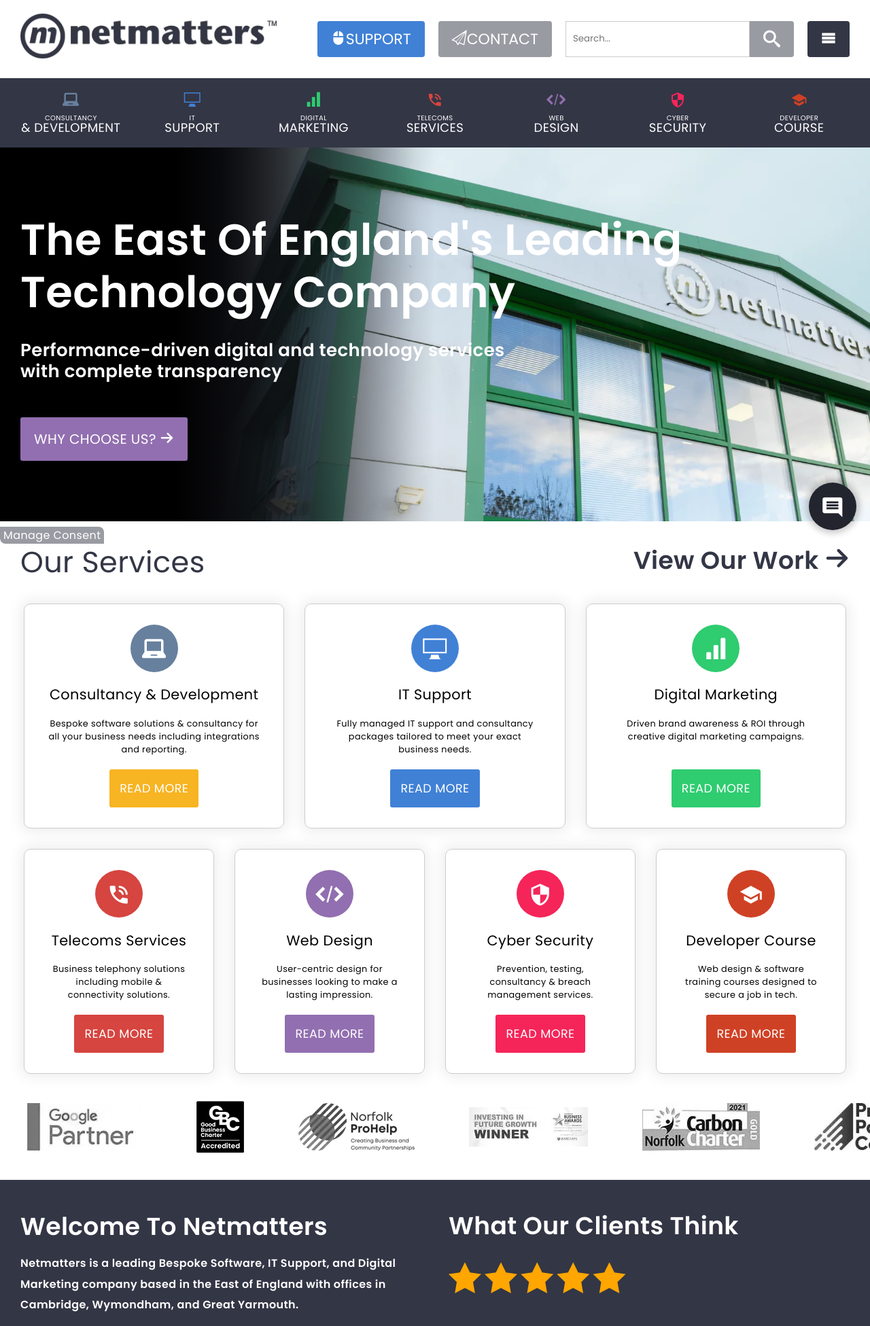
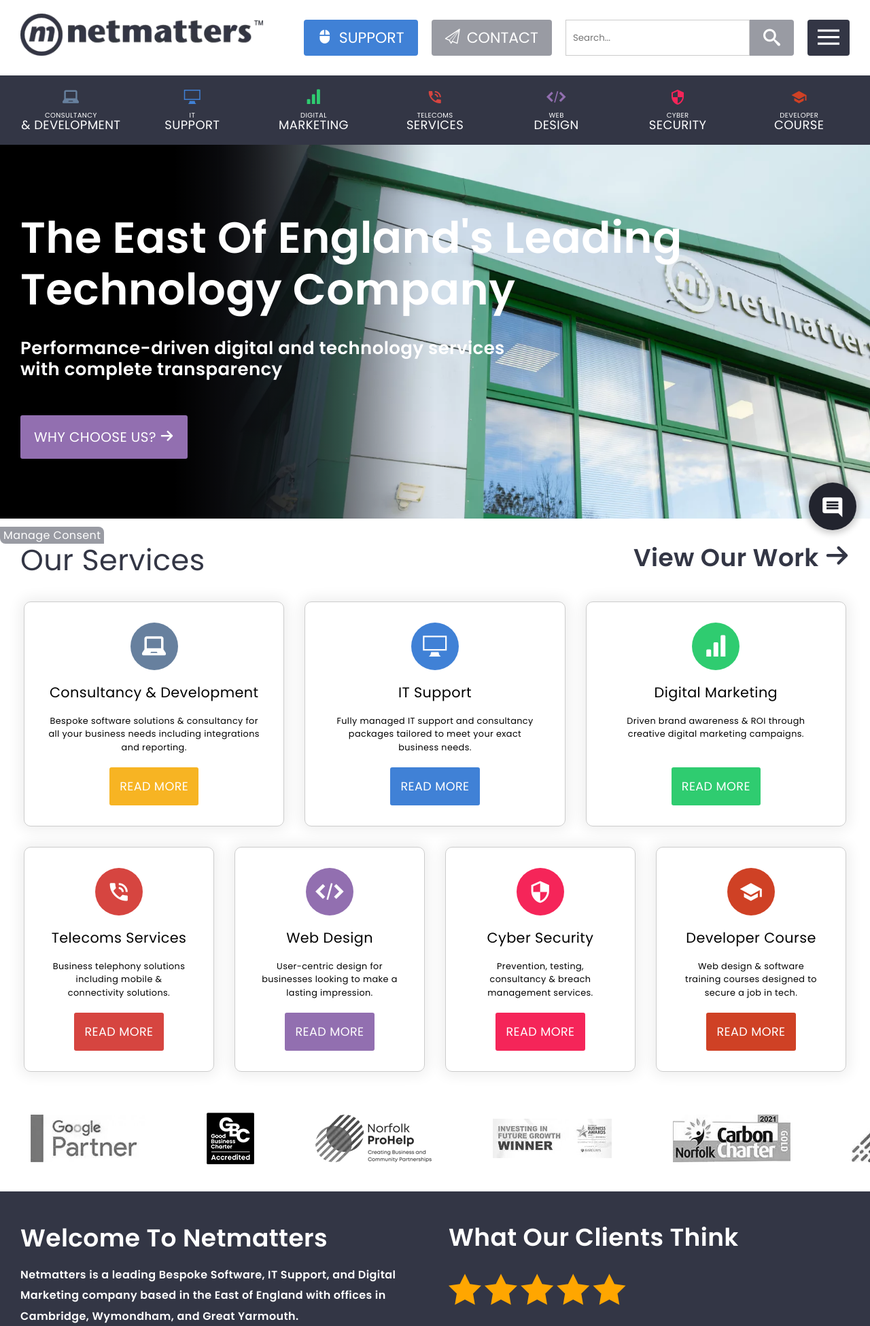
Before and after one commit to Max-Seaman/Netmatters-Homepage, a PHP site: page / in a window 1280 px wide. Shown: the top 1951 px of the page at 68% size. Run offline with PHP 8.4, Linux system fonts and the light colour scheme.

Commit message:
Changes from others suggestions
changes made after talking to others about what could be improved

```diff
--- a/css/fonts.css
+++ b/css/fonts.css
@@ -24,6 +24,21 @@
   -moz-osx-font-smoothing: grayscale;
 }
 
+.icon-menu:before {
+  content: "\e90c";
+}
+.icon-question:before {
+  content: "\e901";
+}
+.icon-cloudsmall:before {
+  content: "\e928";
+}
+.icon-consultancy:before {
+  content: "\e908";
+}
+.icon-bar:before {
+  content: "\e900";
+}
 .icon-monitor:before {
   content: "\e909";
 }
@@ -47,9 +62,6 @@
 }
 .icon-search:before {
   content: "\e986";
-}
-.icon-menu1:before {
-  content: "\e9bd";
 }
 .icon-download:before {
   content: "\e9c7";
@@ -132,18 +144,6 @@
 .icon-cloud:before {
   content: "\e926";
 }
-.icon-question:before {
-  content: "\e901";
-}
-.icon-cloudsmall:before {
-  content: "\e928";
-}
-.icon-consultancy:before {
-  content: "\e908";
-}
-.icon-bar:before {
-  content: "\e900";
-}
 .icon-x:before {
   content: "\e902";
 }
--- a/css/style.css
+++ b/css/style.css
@@ -662,6 +664,8 @@
 }
 .items .menu {
   background-color: #333645;
+  font-size: 2rem;
+  padding: 5px 15px 0;
 }
 .items .menu:hover {
   background-color: rgb(24.99, 26.46, 33.81);
@@ -682,12 +686,21 @@
   background-color: rgb(126.1855670103, 128.7113402062, 138.8144329897);
 }
 
+.support i, .contact i {
+  padding-right: 10px;
+}
+
 .search {
   display: flex;
 }
 .search-1 input {
+  outline: none;
   padding-left: 10px;
   border: 1px solid #ccc;
+}
+.search-1 input:focus {
+  border-color: #5bbfde;
+  box-shadow: 0 0 5px 3px rgba(91, 191, 222, 0.2);
 }
 .search-1 button {
   padding: 10px 20px 5px;
@@ -973,7 +988,9 @@
 }
 .imageline img {
   filter: grayscale(100%);
-  padding: 40px;
+  padding: 60px 45px 40px;
+  max-height: 220px;
+  max-width: 280px;
 }
 .imageline img:hover {
   filter: none;
--- a/dist/index.html
+++ b/dist/index.html
@@ -29,7 +29,7 @@
                         <button type="submit" class="btn btn-search"><i class="icon icon-search"></i></button>
                     </form>
                     <button type="button" class="btn phone"><i class=" phone icon icon-phonetalk"></i></button>
-                    <button type="button" class="btn menu"><i class="icon icon-menu1"></i></button>
+                    <button type="button" class="btn menu"><i class="icon icon-menu"></i></button>
                 </div>
                 <form class="search search-2">
                     <input type="text" placeholder="Search...">
@@ -545,7 +545,7 @@
 
                 <div class=" container__bottom">
                     <div class="container footer__bottom">
-                        <p>&copy; Copyright Netmatters 2025. All rights reserved. - Sitemap</p>
+                        <p>&copy; Copyright Netmatters 2025. All rights reserved. - <a href="#">Sitemap</a></p>
                     </div>
                 </div>
 
--- a/index.html
+++ b/index.html
@@ -29,7 +29,7 @@
                         <button type="submit" class="btn btn-search"><i class="icon icon-search"></i></button>
                     </form>
                     <button type="button" class="btn phone"><i class=" phone icon icon-phonetalk"></i></button>
-                    <button type="button" class="btn menu"><i class="icon icon-menu1"></i></button>
+                    <button type="button" class="btn menu"><i class="icon icon-menu"></i></button>
                 </div>
                 <form class="search search-2">
                     <input type="text" placeholder="Search...">
@@ -545,7 +545,7 @@
 
                 <div class=" container__bottom">
                     <div class="container footer__bottom">
-                        <p>&copy; Copyright Netmatters 2025. All rights reserved. - Sitemap</p>
+                        <p>&copy; Copyright Netmatters 2025. All rights reserved. - <a href="#">Sitemap</a></p>
                     </div>
                 </div>
 
--- a/scss/base/_text.scss
+++ b/scss/base/_text.scss
@@ -1,6 +1,6 @@
 @import url('https://fonts.googleapis.com/css2?family=Poppins:ital,wght@0,100;0,200;0,300;0,400;0,500;0,600;0,700;0,800;0,900;1,100;1,200;1,300;1,400;1,500;1,600;1,700;1,800;1,900&display=swap');
 
-.footer__row a {
+.footer__row a, .footer__bottom p a {
     text-decoration: none;
     padding:2px 0;
 
--- a/scss/layout/_containers.scss
+++ b/scss/layout/_containers.scss
@@ -47,11 +47,21 @@
 
     // NEWS CARDS CONTAINER
     &__news {
-        @include spacing(0, 0 20px);
+        padding: 0;
+        transition: transform .5s ease;
+
+        &:hover {
+            transform: translateY(-10px);
+        }
 
         &--mq {
+            width: 100%;
+            justify-content: space-between;
+            padding: 0;
+
             @include mq(sm) {
                 flex-direction: row;
+                gap: 20px;
             }
         }
     }
--- a/scss/layout/_footer.scss
+++ b/scss/layout/_footer.scss
@@ -10,7 +10,7 @@
     }
 
     .footer__top {
-        @include spacing(0 0 0 20px, 10px 0 0);
+        margin-top: 10px;
 
         img {
             filter: brightness(0) invert(1);
@@ -22,7 +22,7 @@
         @include flex(null, null, null, wrap);
         @include size(100%, auto);
         @include font(px-to-rem(14), null, 1.57);
-        padding: 0 0 30px 20px;
+        padding-bottom: 20px;
 
         .footer__menu {
             flex: 100%;
@@ -56,6 +56,7 @@
     padding: 5px;
     font-size: 0.75rem;
     color: $white;
+    z-index: 11;
 }
 
 // FIXED FOOTER
--- a/scss/layout/_grid.scss
+++ b/scss/layout/_grid.scss
@@ -36,6 +36,7 @@
     border: 1px solid $lightgrey;
     border-radius: 10px;
     box-shadow: 0 0 20px 5px rgba(0, 0, 0, 0.07);
+    transition: 0.5s ease;
     top: 0;
 
     h2 {
--- a/scss/layout/_header.scss
+++ b/scss/layout/_header.scss
@@ -34,13 +34,17 @@
         border-radius: 4px;
     }
 
+
     .menu {
-    background-color: $primary--background;
+        background-color: $primary--background;
+        font-size: 2rem;
+        padding: 5px 15px 0;
 
-    &:hover {
-        background-color: $primary--background__darkest;
+
+        &:hover {
+            background-color: $primary--background__darkest;
+        }
     }
-}
 }
 
 .phone {
@@ -60,14 +64,27 @@
     }
 }
 
+.support, .contact {
+    i  {
+        padding-right: 10px;
+    }
+}
+
 .search {
     display: flex;
 
     &-1 {
         input {
+            outline: none;
             padding-left: 10px;
             border: 1px solid $lightgrey;
+
+            &:focus {
+                border-color: #5bbfde;
+                box-shadow: 0 0 5px 3px rgba(91, 191, 222, 0.2);
+            }
         }
+
 
         button {
             padding: 10px 20px 5px;
@@ -95,6 +112,7 @@
             padding-left: 10px;
             background-color: $lightergrey;
             border: none;
+            outline: none;
         }
 
         button {
--- a/scss/layout/_imageline.scss
+++ b/scss/layout/_imageline.scss
@@ -5,7 +5,9 @@
 
     img {
         filter: grayscale(100%);
-        padding: 40px;
+        padding: 60px 45px 40px;
+        max-height: 220px;
+        max-width: 280px;
 
         &:hover {
             filter: none;
@@ -19,7 +21,7 @@
 .image-card {
     @include flex(null, center, null, null);
     position: relative;
-    @include size(auto, 150px);
+    @include size(auto, 180px);
 }
 
 //TEXT CARD
--- a/scss/layout/_nav.scss
+++ b/scss/layout/_nav.scss
@@ -58,7 +58,7 @@
     top: 220px;
     left: 0;
     z-index: 3;
-    padding: 20px 10px;
+    padding: 20px 10px 40px;
 
     @include mq(lg) {
         top: 210px;
--- a/scss/layout/_news.scss
+++ b/scss/layout/_news.scss
@@ -1,13 +1,6 @@
 .news-txt {
     position: relative;
-    margin-bottom: 30px;
 }
-
-.news-txt:hover {
-    transform: translateY(-10px);
-    transition: transform .5s ease;
-}
-
 //CARD TEXT
 
 .content {
--- a/scss/utilities/_loop.scss
+++ b/scss/utilities/_loop.scss
@@ -14,7 +14,6 @@
     .card--#{$i}:hover {
         background-color: nth($colors-logo, $i);
         top: -10px;
-        transition: 0.5s ease;
         color: $white;
 
         .circle-#{$i} {
```
Also changed, not shown: other parts of css/style.css (+19 -21 lines), fonts/icomoon.ttf, fonts/icomoon.woff, 3 other files.
